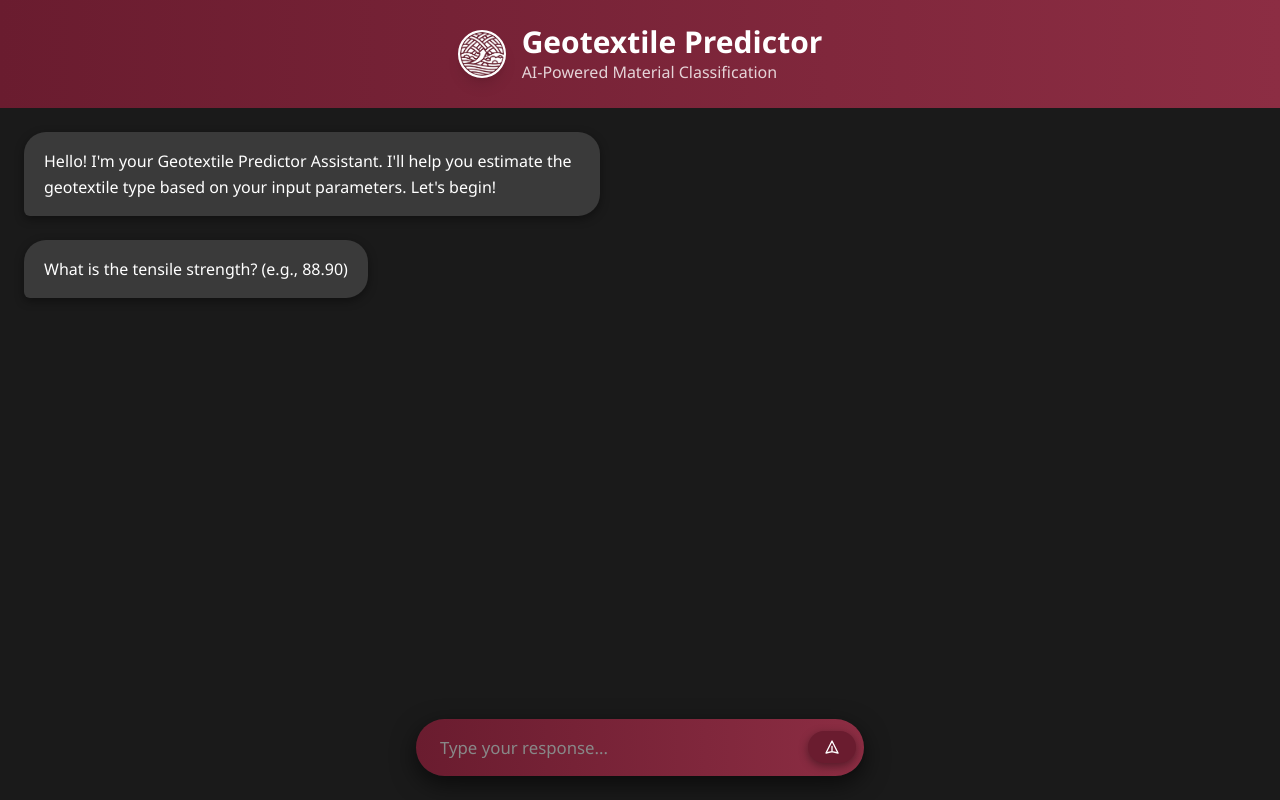
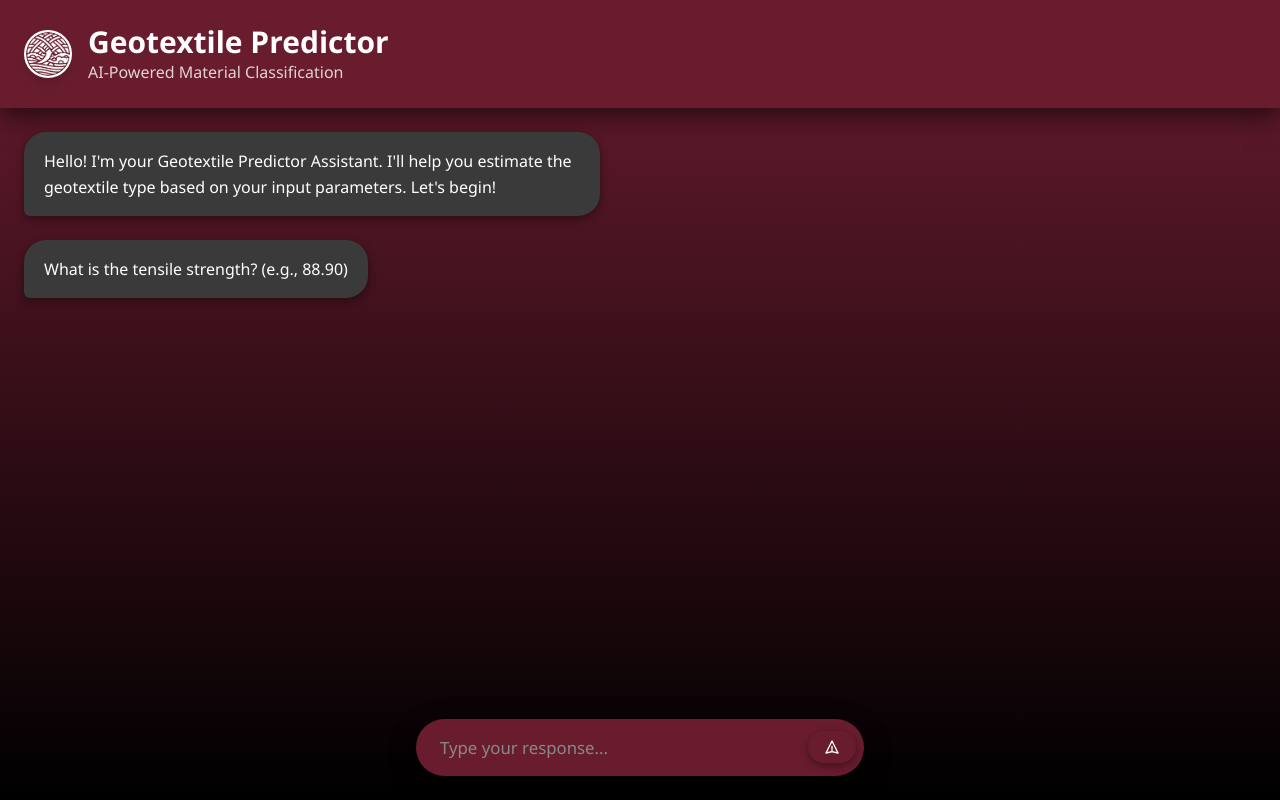
Before and after one commit to jjalcantara1/geotextile, a React (Vite) app in the folder frontend/: page / in a window 1280 px wide. Built offline with nearby package versions, Linux system fonts and the light colour scheme.

Commit message:
style: maroon bg

```diff
--- a/frontend/src/App.css
+++ b/frontend/src/App.css
@@ -1,10 +1,10 @@
 @import "tailwindcss";
 
-/* * CRITICAL FIX: Aggressively enforce dark background and screen coverage.
+/* * CRITICAL FIX: Aggressively enforce maroon gradient background and screen coverage.
  * This overrides all browser and framework defaults.
  */
 html, body, #root {
-  background-color: #1A1A1A !important;
+  background: linear-gradient(to bottom, #6A1C2F, #000000) !important;
   height: 100vh;
   width: 100vw;
   max-width: none !important;
--- a/frontend/src/Chatbot.jsx
+++ b/frontend/src/Chatbot.jsx
@@ -1,13 +1,13 @@
 import { useState, useEffect } from 'react';
 
 // --- Constants for enhanced depth and contrast ---
-const GLOBAL_BG_COLOR = '#1A1A1A'; // Base Background (Chat Body)
+const GLOBAL_BG_COLOR = 'linear-gradient(to bottom, #6A1C2F, #000000)'; // Simple red to black gradient
 const COMPONENT_BG_COLOR = '#3A3A3A'; // Component Surface (Bot Bubbles ONLY)
 
 const LIGHT_TEXT_COLOR = '#E0E0E0'; // Off-white
 const SUBTLE_TEXT_COLOR = '#888888'; // Grey
-const MAROON_START_COLOR = '#6A1C2F'; // Deep maroon
-const MAROON_END_COLOR = '#8C2D43'; // Brighter maroon
+const MAROON_START_COLOR = '#6A1C2F'; // Maroon
+const MAROON_END_COLOR = '#6A1C2F'; // Maroon
 
 // Design Constants for shape and shadow
 const BUBBLE_RADIUS = '22px';
@@ -170,7 +170,7 @@ const Chatbot = () => {
           backgroundImage: `linear-gradient(to right, ${MAROON_START_COLOR}, ${MAROON_END_COLOR})`,
           boxShadow: SHADOW_DEEP
         }}
-        className="p-6 text-center flex items-center justify-center space-x-4" // Reduced padding, horizontal flow
+        className="p-6 flex items-center justify-start space-x-4" // Reduced padding, horizontal flow
       >
         {/* Logo */}
         <img
@@ -262,7 +262,7 @@ const Chatbot = () => {
         </div>
       ) : (
         // Standard Text Input (Input is NOT removed, but the "footer box" is visually gone)
-        <div className="p-6 pt-0" style={{ backgroundColor: GLOBAL_BG_COLOR, boxShadow: 'none' }}>
+        <div className="p-0 pb-6" style={{ backgroundColor: 'transparent', boxShadow: 'none' }}>
           <form onSubmit={handleSubmit} className="relative">
             <div className="flex justify-center">
               <div className="relative w-full max-w-sm md:max-w-md">
```
